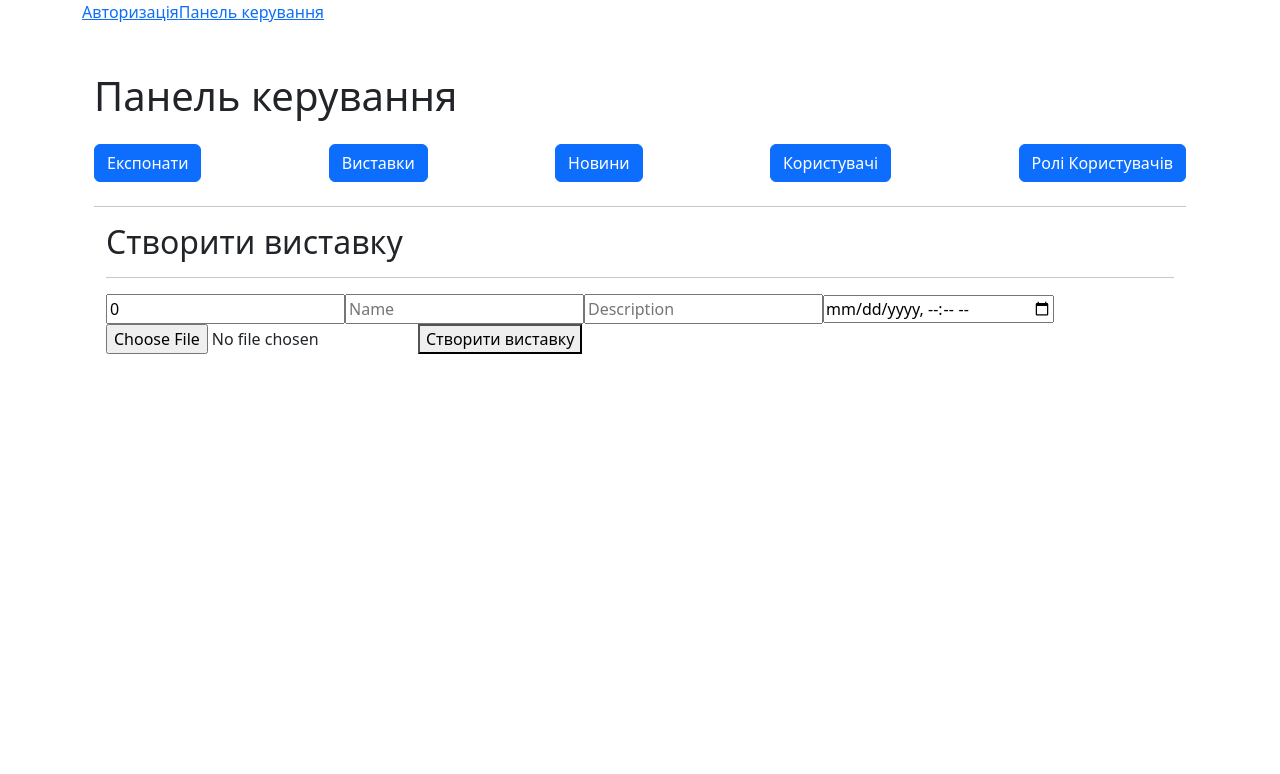
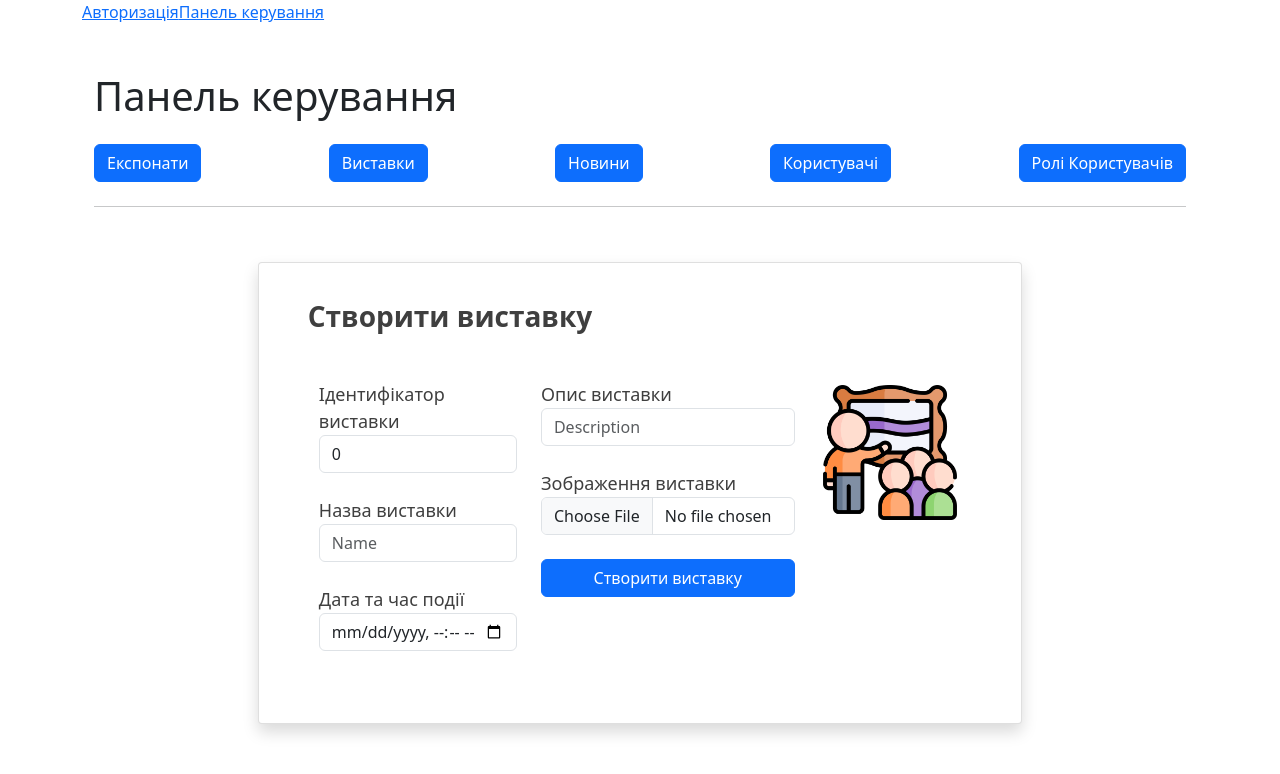
Before and after one commit to VMekh8/MuseumASPCoreSite, a Vue app in the folder MuseumSite/MuseumSite/: page /controlpanel/addexhibition in a window 1280 px wide. Shown: the top 774 px of the page. Built offline with nearby package versions, Linux system fonts and the light colour scheme; no server answers.

Commit message:
Add styles for add exhibition page. Delete extra styles

```diff
--- a/MuseumSite/MuseumSite/src/layouts/AddPages/AddExhibit.vue
+++ b/MuseumSite/MuseumSite/src/layouts/AddPages/AddExhibit.vue
@@ -146,10 +146,6 @@ export default {
     border: none;
 }
 
-.rounded-circle {
-    border-radius: 50%;
-}
-
 .text-center {
     margin-bottom: 1rem;
 }
--- a/MuseumSite/MuseumSite/src/layouts/AddPages/AddExhibition.vue
+++ b/MuseumSite/MuseumSite/src/layouts/AddPages/AddExhibition.vue
@@ -1,23 +1,48 @@
-@ -0,0 +1,98 @@
 <template>
-    <div class="container">
-        <h2>Створити виставку</h2>
-        <hr>
-        <div class="input-fields">
-            <input type="number" placeholder="Id" v-model="exhibitionId">
-            <input type="text" placeholder="Name" v-model="exhibitionName">
-            <input type="text" placeholder="Description" v-model="exhibitionDesc">
-            <input type="datetime-local" v-model="eventDate">
-            <input type="file" @change="FileUpload">
-
-            <button @click="AddExhibition">Створити виставку</button>
+    <div class="container exhibit-form card">
+        <h2 class="create-exhibition-text">Створити виставку</h2>
+        <div class="card-body">
+            <div class="row">
+                <div class="col-md-4">
+                    <div class="form-group">
+                        <label for="exhibitionId" class="input-label">Ідентифікатор виставки</label>
+                        <input type="number" id="exhibitionId" v-model="exhibitionId" class="form-control" placeholder="Id" />
+                    </div>
+                    <div class="form-group">
+                        <label for="exhibitionName" class="input-label">Назва виставки</label>
+                        <input type="text" v-model="exhibitionName" class="form-control" placeholder="Name" />
+                    </div>
+                    <div class="form-group">
+                        <label for="eventDate" class="input-label">Дата та час події</label>
+                        <input type="datetime-local" v-model="eventDate" class="form-control" />
+                    </div>
+                </div>
+                <div class="col-md-5">
+                    <div class="form-group">
+                        <label for="exhibitionDesc" class="input-label">Опис виставки</label>
+                        <input type="text" v-model="exhibitionDesc" class="form-control" placeholder="Description" />
+                    </div>
+                    <div class="form-group">
+                        <label for="exhibitionImage" class="input-label">Зображення виставки</label>
+                        <input type="file" @change="FileUpload" class="form-control" placeholder="Choose the image" />
+                    </div>
+                    <div class="form-group">
+                        <button type="submit" @click="AddExhibition" class="btn btn-primary">Створити виставку</button>
+                    </div>
+                </div>
+                <div class="col-md-3">
+                    <img src="../../img/art-show.png" alt=""  class="img-thumbnail">
+                </div>
+            </div>
+            <div class="row">
+                <div class="col-md-12">
+                    <span class="error" v-if="errorMessage">{{ errorMessage }}</span>
+                    <span class="error" v-if="successMessage">{{ successMessage }}</span>
+                </div>
+            </div>
         </div>
-
-        <span class="errorMess" v-if="errorMessage">{{ errorMessage }}</span>
-        <span class="error" v-if="successMessage"> {{ successMessage }}</span>
     </div>
 </template>
-
 <script lang="ts">
 import { apiClient } from '../../apiClient';
 import moment from 'moment';
@@ -97,3 +122,56 @@ export default {
     }
 }
 </script>
+
+<style>
+.create-exhibition-text {
+    font-size: 28px;
+    font-weight: bold;
+    color: #3f3f3f;
+    margin: 5% 0% 0% 5%;
+}
+
+.input-label {
+    font-size: 18px;
+    font-weight: 500;
+    color: #3f3f3f;
+}
+
+.exhibit-form {
+    margin-top: 5%;
+    margin-bottom: 5%;
+    width: 70%;
+}
+
+.card-body {
+    padding: 3rem;
+}
+
+.form-group {
+    margin-bottom: 1.5rem;
+}
+
+.btn-primary {
+    width: 100%;
+}
+
+.error {
+    display: block;
+    margin-top: 0.5rem;
+    color: red;
+}
+
+.card {
+    border: 1px solid rgba(0,0,0,.125);
+    border-radius: .25rem;
+    box-shadow: 0 0.5rem 1rem rgba(0,0,0,.15);
+}
+
+.img-thumbnail {
+    border: none;
+}
+
+.text-center {
+    margin-bottom: 1rem;
+}
+</style>
--- a/MuseumSite/MuseumSite/src/layouts/AddPages/AddMuseumNews.vue
+++ b/MuseumSite/MuseumSite/src/layouts/AddPages/AddMuseumNews.vue
@@ -144,10 +144,6 @@ export default {
     border: none;
 }
 
-.rounded-circle {
-    border-radius: 50%;
-}
-
 .text-center {
     margin-bottom: 1rem;
 }
```
Also changed, not shown: MuseumSite/MuseumSite/src/img/art-show.png (added).
